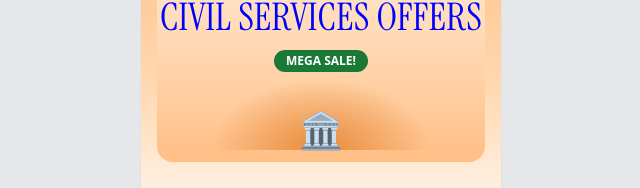
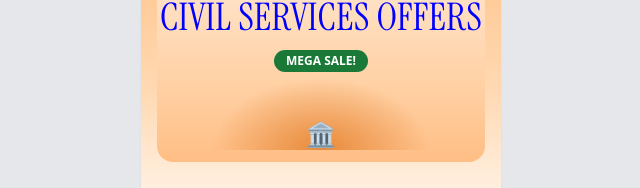
Before and after one commit to ashpreetpw/design-qa, a React (Vite) app: page / in a window 1280 px wide. Shown: the part 160-348 px from the top of the page, without its empty margins (319-959 px from the left). Built offline with nearby package versions, Linux system fonts and the light colour scheme; a web font is replaced by a local one.

Commit message:
reduced text size again

```diff
--- a/src/components/CivilServicesBanner.tsx
+++ b/src/components/CivilServicesBanner.tsx
@@ -35,7 +35,7 @@ export default function CivilServicesBanner() {
           </div>
           <div
             aria-hidden
-            className="mt-6 flex h-[72px] w-[220px] items-end justify-center text-4xl"
+            className="mt-6 flex h-[72px] w-[220px] items-end justify-center text-2xl"
             style={{
               background:
                 "radial-gradient(ellipse at bottom, #e88a3a 0%, transparent 70%)",
```
